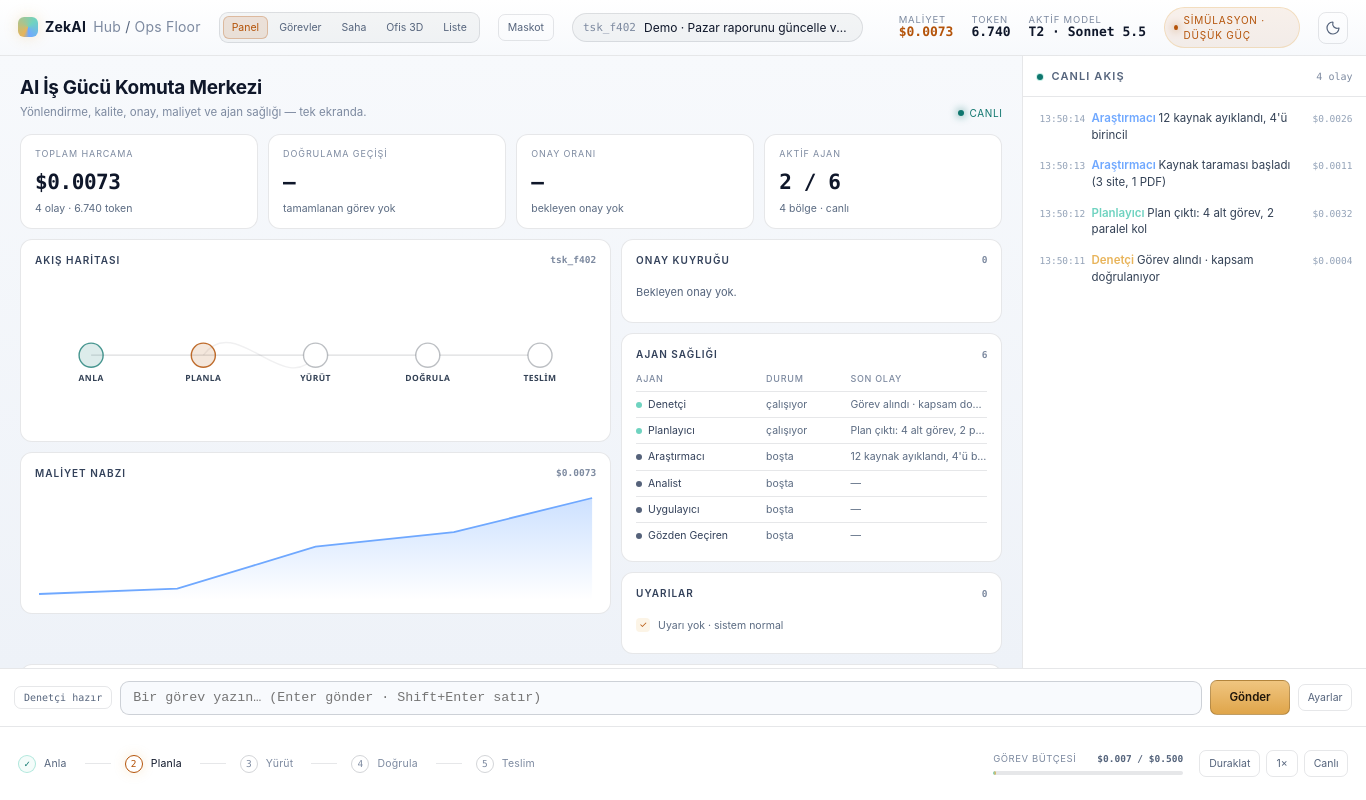
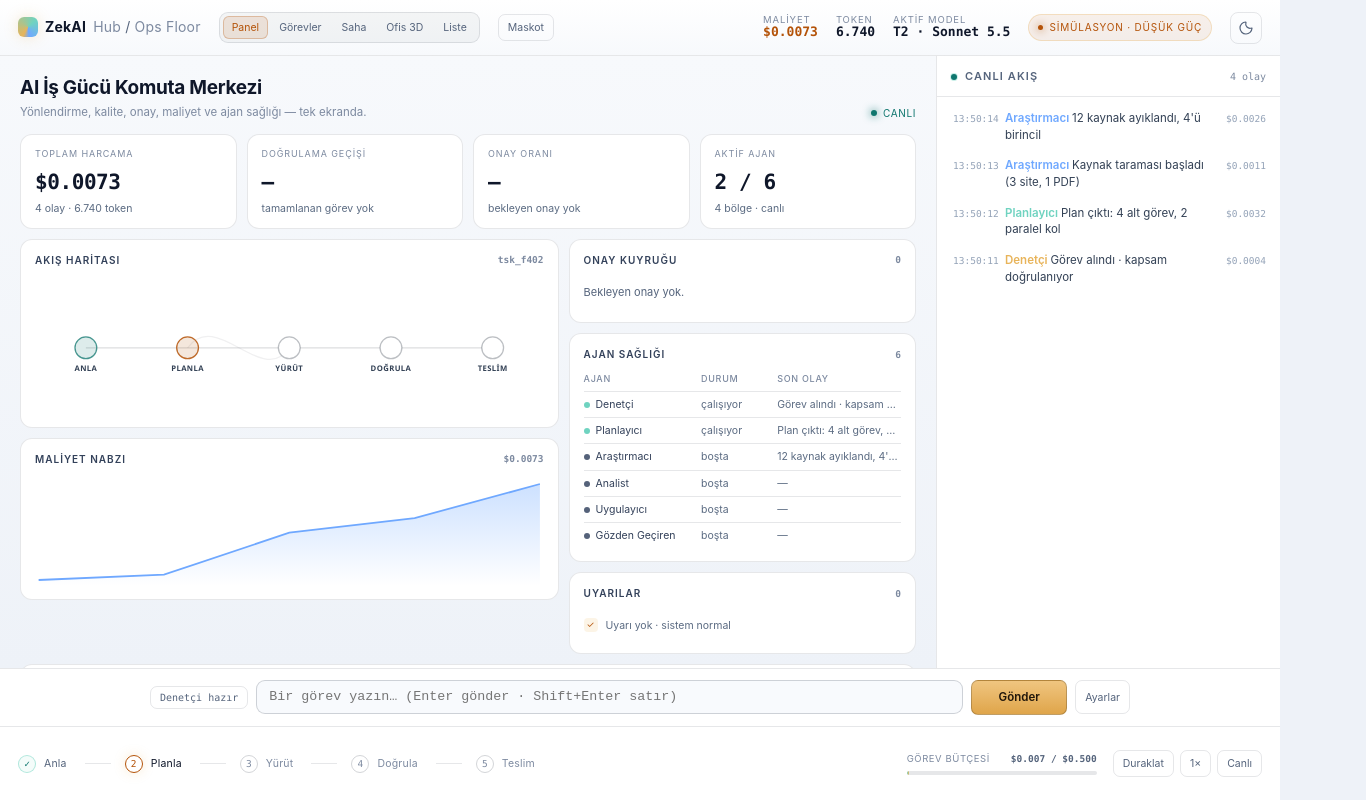
Before and after one commit to mtahiryilmazz/ZekAI-Hub, a plain HTML site: page apps/ops-floor/index.html in a window 1280 px wide. Shown: the whole page, 1366 px wide, since content can reach past the window. Drawn offline with Linux system fonts and the light colour scheme; no server answers.

Commit message:
fix: mesaj paneli genisligi ve tasma, gorev gorunumu URL eslemesi

```diff
--- a/apps/ops-floor/index.html
+++ b/apps/ops-floor/index.html
@@ -103,12 +103,14 @@
   }
 
   /* ---------- alt mesaj paneli ---------- */
-  .composer-bar{display:flex;align-items:center;gap:8px;padding:8px 14px;
+  .composer-bar{display:flex;justify-content:center;align-items:center;padding:9px 16px;
     border-top:1px solid var(--line);background:linear-gradient(0deg,#0b1018,#0a0e15)}
-  .composer-bar textarea{flex:1;min-width:0;min-height:34px;max-height:96px;resize:none;background:#111926;
+  .composer-inner{display:flex;align-items:center;gap:8px;width:min(980px,100%);min-width:0}
+  .composer-inner textarea{flex:1;min-width:0;min-height:34px;max-height:96px;resize:none;background:#111926;
     border:1px solid var(--line-strong);border-radius:9px;color:var(--text);padding:8px 12px;
     font:12.5px/1.4 inherit}
-  .composer-bar .btn{flex:none;padding:8px 18px}
+  .composer-inner .btn{flex:none;min-width:96px;padding:8px 16px}
+  .composer-inner .ctl{flex:none;height:34px;display:inline-flex;align-items:center}
   .routebadge{font:10px var(--mono);color:var(--muted);border:1px solid var(--line);border-radius:7px;
     padding:5px 9px;white-space:nowrap;max-width:360px;overflow:hidden;text-overflow:ellipsis;flex:none}
   .routebadge b{color:var(--amber);font-weight:600}
@@ -221,6 +223,7 @@
     border-radius:9px;padding:7px 11px;background:rgba(10,14,20,.72);backdrop-filter:blur(6px)}
   .office-load{position:absolute;inset:0;display:grid;place-items:center;color:var(--muted);font-size:12px;z-index:3}
 
+  @media (max-width:1300px){ .task{display:none} }
   @media (max-width:1240px){ .kpis{grid-template-columns:repeat(2,1fr)} }
   @media (max-width:1000px){ .dgrid{grid-template-columns:1fr} }
 
@@ -320,8 +323,7 @@
   [data-theme="light"] .modal-box header,[data-theme="light"] .modal-box footer{border-color:var(--line)}
   [data-theme="light"] input,[data-theme="light"] select,[data-theme="light"] textarea{
     background:#FFFFFF;color:var(--text);border-color:var(--line-strong)}
-  [data-theme="light"] .composer-bar textarea{background:#F8FAFD}
-  [data-theme="light"] .msg.user{background:rgba(180,83,9,.10);border-color:rgba(180,83,9,.25);color:#6B3F0B}
+  [data-theme="light"] .composer-bar textarea{background:#F8FAFD}  [data-theme="light"] .msg.user{background:rgba(180,83,9,.10);border-color:rgba(180,83,9,.25);color:#6B3F0B}
   [data-theme="light"] .msg.bot{background:rgba(37,99,235,.07);border-color:rgba(37,99,235,.2);color:#1E3A5F}
   [data-theme="light"] .track{background:rgba(16,24,40,.1)}
   [data-theme="light"] .hud,[data-theme="light"] .hint,[data-theme="light"] .office-hint{
@@ -634,10 +636,12 @@
   </div>
 
   <div class="composer-bar">
-    <span class="routebadge" id="routeBadge">Denetçi hazır</span>
-    <textarea id="prompt" rows="1" placeholder="Bir görev yazın… (Enter gönder · Shift+Enter satır)"></textarea>
-    <button class="btn primary" id="btnSend">Gönder</button>
-    <button class="ctl" id="btnSettings" title="Bağlantı ayarları">Ayarlar</button>
+    <div class="composer-inner">
+      <span class="routebadge" id="routeBadge">Denetçi hazır</span>
+      <textarea id="prompt" rows="1" placeholder="Bir görev yazın… (Enter gönder · Shift+Enter satır)"></textarea>
+      <button class="btn primary" id="btnSend">Gönder</button>
+      <button class="ctl" id="btnSettings" title="Bağlantı ayarları">Ayarlar</button>
+    </div>
   </div>
 
   <footer class="pipeline">
@@ -2442,7 +2446,7 @@ function boot() {
   if (p.get("live") === "1") setTimeout(toggleLive, 300);
 
   // ?view=dash|floor|office|list ; yoksa son tercih, varsayılan Panel
-  const map = { flat: "list", dash: "dash", floor: "floor", office: "office", list: "list" };
+  const map = { flat: "list", dash: "dash", tasks: "tasks", floor: "floor", office: "office", list: "list" };
   const wanted = map[p.get("view")] || localStorage.getItem("zk_view") || "dash";
   const savedTheme = localStorage.getItem("zk_theme") ||
     (window.matchMedia && window.matchMedia("(prefers-color-scheme: light)").matches ? "light" : "dark");
```
